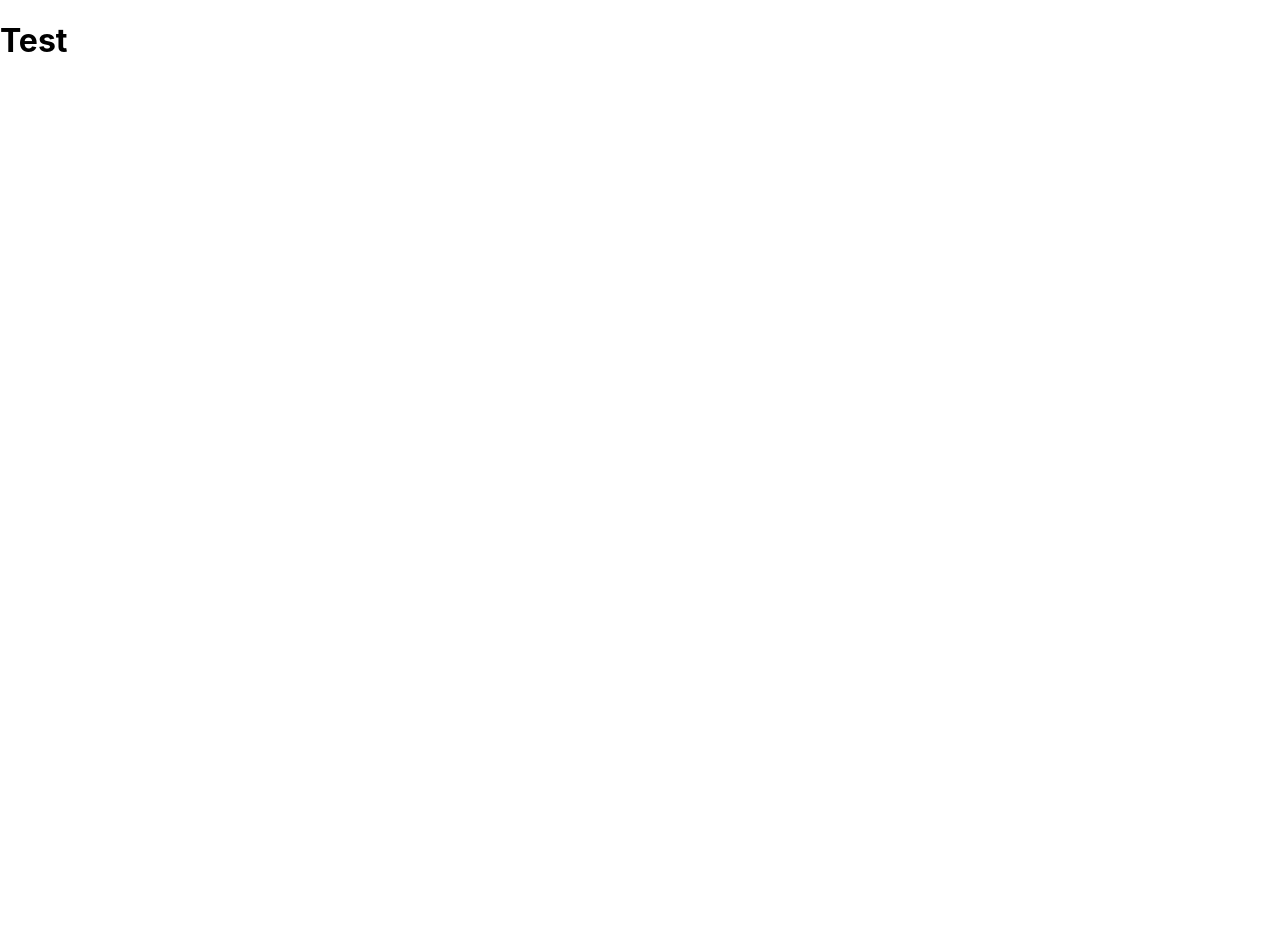
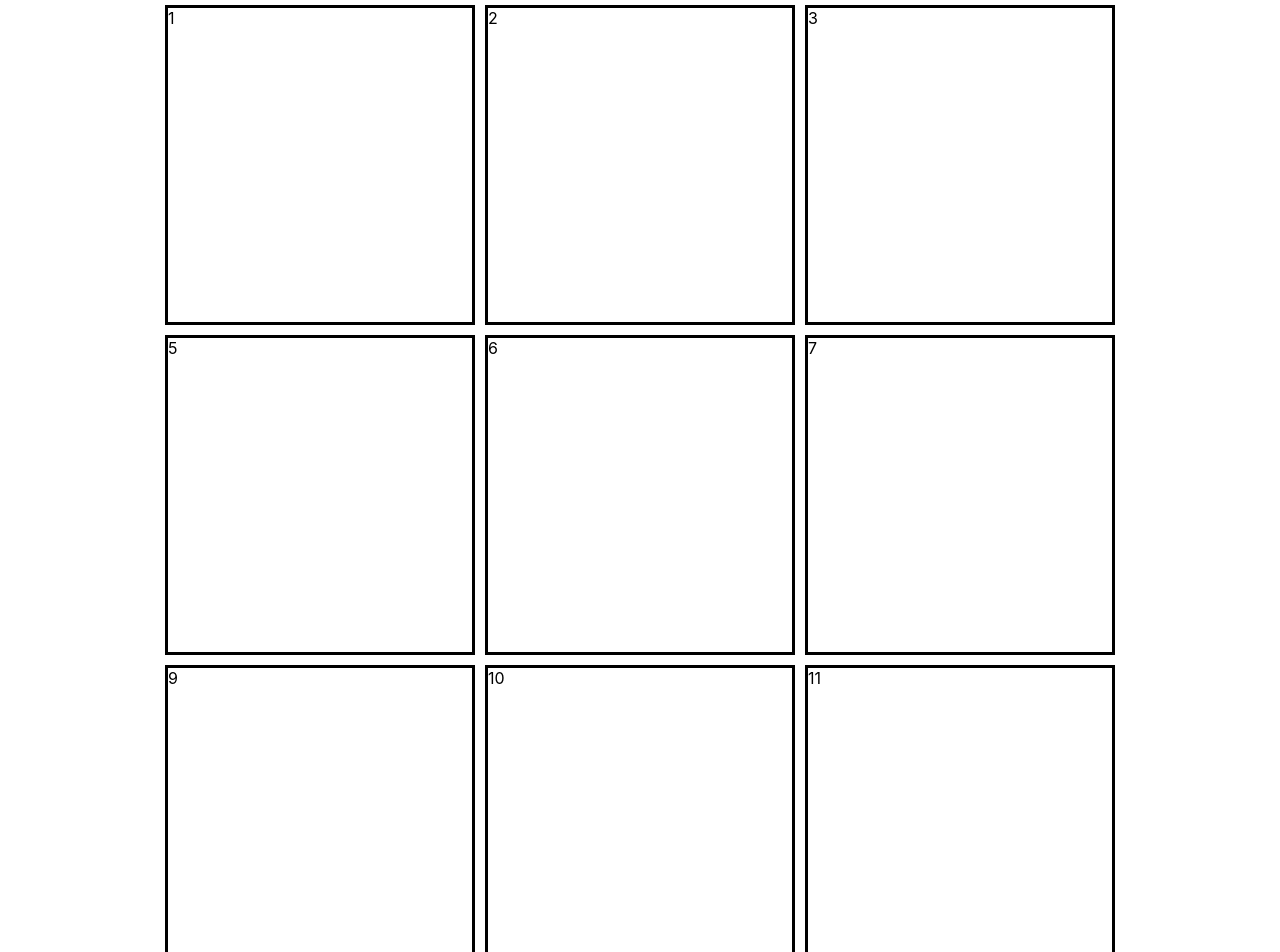
Before and after one commit to Jacoblynch99/react-css-playground, a React (Create React App) app: page / in a window 1280 px wide. Shown: the top 952 px of the page. Before the commit the page ends 800 px from the top, so only its background shows below. Built offline with nearby package versions, Linux system fonts and the light colour scheme.

Commit message:
initial commit

```diff
--- a/src/components/UserLanding.js
+++ b/src/components/UserLanding.js
@@ -13,11 +13,99 @@ import {
     DialogTitle,
     DialogActions,
     Container,
+    Grid,
 } from '@material-ui/core'
 import React, { useState } from 'react'
 
 const UserLanding = (props) => {
-    return <h1>Test</h1>
+    return (
+        <Grid
+            container
+            direction="row"
+            justify="center"
+            alignItems="center"
+            style={{ width: '100vw', height: '100vh' }}
+        >
+            <Grid
+                item
+                xs={3}
+                container
+                direction="column"
+                style={{ width: '25vw' }}
+            >
+                <Grid
+                    item
+                    style={{ height: '40vh', borderStyle: 'solid', margin: 5 }}
+                >
+                    1
+                </Grid>
+                <Grid
+                    item
+                    style={{ height: '40vh', borderStyle: 'solid', margin: 5 }}
+                >
+                    5
+                </Grid>
+                <Grid
+                    item
+                    style={{ height: '40vh', borderStyle: 'solid', margin: 5 }}
+                >
+                    9
+                </Grid>
+            </Grid>
+            <Grid
+                item
+                xs={3}
+                container
+                direction="column"
+                style={{ width: '25vw' }}
+            >
+                <Grid
+                    item
+                    style={{ height: '40vh', borderStyle: 'solid', margin: 5 }}
+                >
+                    2
+                </Grid>
+                <Grid
+                    item
+                    style={{ height: '40vh', borderStyle: 'solid', margin: 5 }}
+                >
+                    6
+                </Grid>
+                <Grid
+                    item
+                    style={{ height: '40vh', borderStyle: 'solid', margin: 5 }}
+                >
+                    10
+                </Grid>
+            </Grid>
+            <Grid
+                item
+                xs={3}
+                container
+                direction="column"
+                style={{ width: '25vw' }}
+            >
+                <Grid
+                    item
+                    style={{ height: '40vh', borderStyle: 'solid', margin: 5 }}
+                >
+                    3
+                </Grid>
+                <Grid
+                    item
+                    style={{ height: '40vh', borderStyle: 'solid', margin: 5 }}
+                >
+                    7
+                </Grid>
+                <Grid
+                    item
+                    style={{ height: '40vh', borderStyle: 'solid', margin: 5 }}
+                >
+                    11
+                </Grid>
+            </Grid>
+        </Grid>
+    )
 }
 
 export default UserLanding
```
